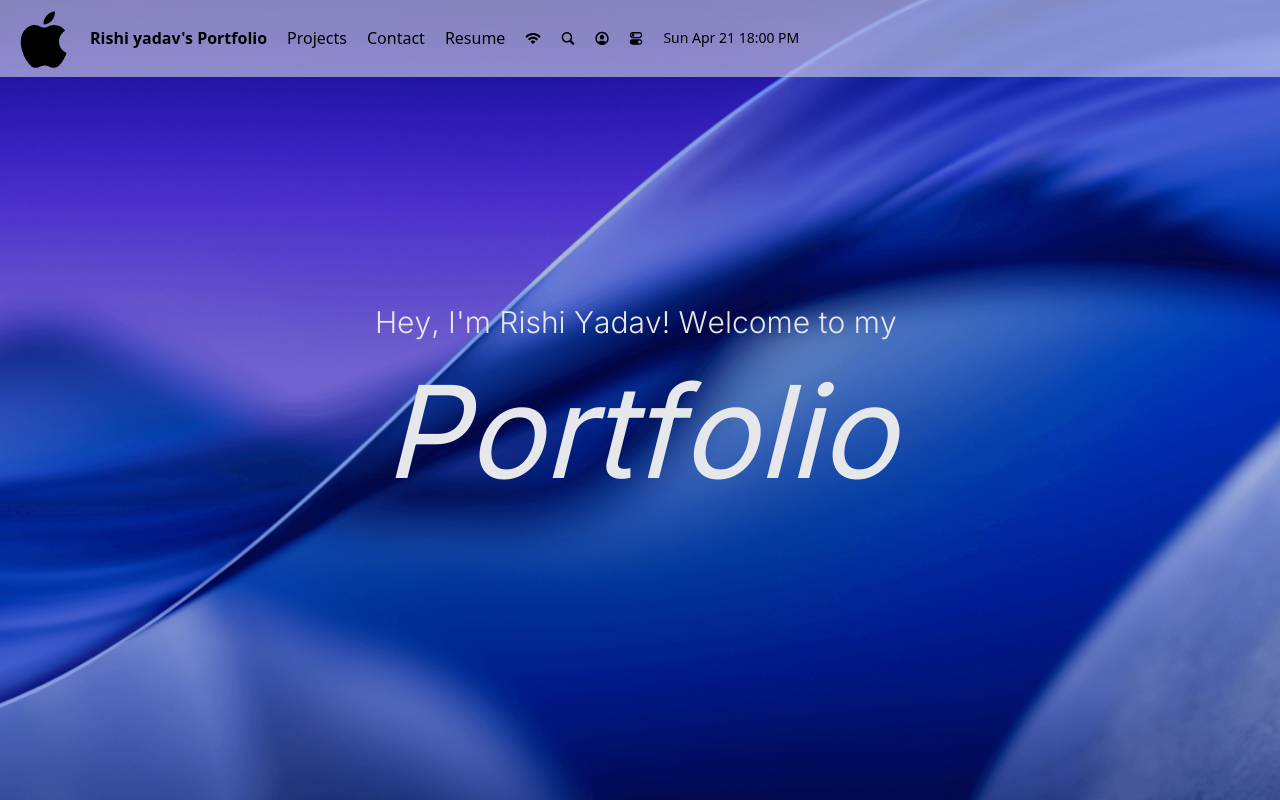
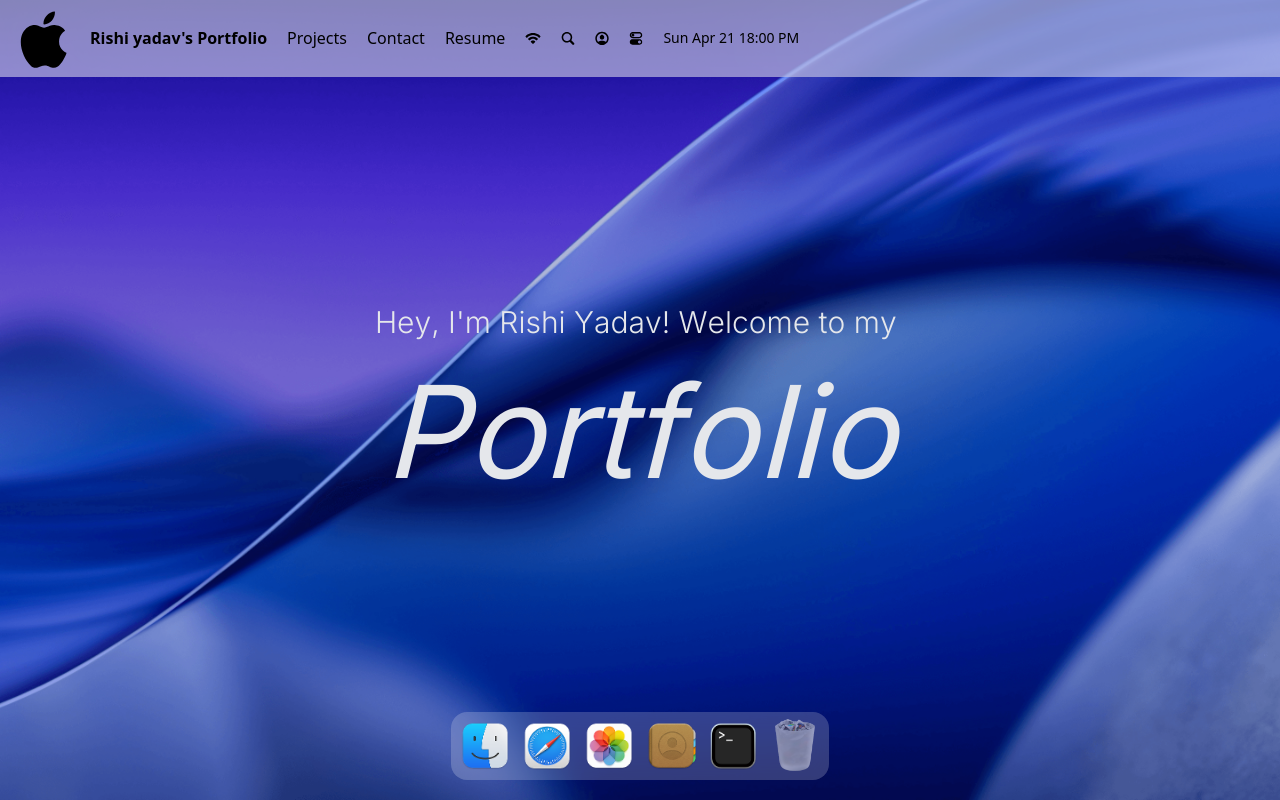
Before and after one commit to rishiyadav11/myportfolio, a Next.js app: page / in a window 1280 px wide. Built offline with nearby package versions, Linux system fonts and the light colour scheme; a web font is replaced by a local one.

Commit message:
implement dock presentation

```diff
--- a/app/page.tsx
+++ b/app/page.tsx
@@ -1,3 +1,4 @@
+import Dock from '@/components/Dock'
 import Navbar from '@/components/Navbar'
 import Welcome from '@/components/Welcome'
 import React from 'react'
@@ -7,6 +8,7 @@
     <main>
       <Navbar/>
       <Welcome/>
+      <Dock/>
     </main>
   )
 }
--- /dev/null
+++ b/components/Dock.tsx
@@ -0,0 +1,93 @@
+"use client";
+
+import { dockApps } from "@/constants";
+import { useGSAP } from "@gsap/react";
+import gsap from "gsap";
+import React, { useRef } from "react";
+import { Tooltip } from "react-tooltip";
+import "react-tooltip/dist/react-tooltip.css";
+
+const Dock = () => {
+  const dockRef = useRef<HTMLDivElement | null>(null);
+
+  useGSAP(() => {
+    const dock = dockRef.current;
+    if (!dock) return;
+
+    const icons = Array.from(dock.querySelectorAll(".dock-icon"));
+
+    const animateIcons = (e: MouseEvent) => {
+      const rect = dock.getBoundingClientRect();
+      const mouseX = e.clientX - rect.left;
+
+      icons.forEach((icon) => {
+        const iconRect = icon.getBoundingClientRect();
+        const centerX = iconRect.left - rect.left + iconRect.width / 2;
+
+        const distance = Math.abs(mouseX - centerX);
+        const intensity = Math.exp(-(distance ** 2) / 250); // smooth falloff
+
+        gsap.to(icon, {
+          scale: 1 + 0.5 * intensity,
+          y: -20 * intensity,
+          duration: 0.25,
+          ease: "power2.out",
+        });
+      });
+    };
+
+    const resetIcons = () => {
+      icons.forEach((icon) => {
+        gsap.to(icon, {
+          scale: 1,
+          y: 0,
+          duration: 0.25,
+          ease: "power2.out",
+        });
+      });
+    };
+
+    dock.addEventListener("mousemove", animateIcons);
+    dock.addEventListener("mouseleave", resetIcons);
+
+    return () => {
+      dock.removeEventListener("mousemove", animateIcons);
+      dock.removeEventListener("mouseleave", resetIcons);
+    };
+  }, []);
+
+  const toggleApp = (app: string) => {
+    console.log("Open", app);
+  };
+
+  return (
+    <section id="dock">
+      <div className="dock-container" ref={dockRef}>
+        {dockApps.map(({ id, icon, name, canOpen }) => (
+          <div key={id} className="relative flex justify-center">
+            <button
+              type="button"
+              className="dock-icon"
+              aria-label={name}
+              data-tooltip-id="dock-tooltip"
+              data-tooltip-content={name}
+              data-tooltip-delay-show={150}
+              disabled={!canOpen}
+              onClick={() => toggleApp(id)}
+            >
+              <img
+                src={`/images/${icon}`}
+                alt={name}
+                className={canOpen ? "" : "opacity-50"}
+              />
+            </button>
+          </div>
+        ))}
+
+        <Tooltip id="dock-tooltip" place="top" className="tooltip" />
+      </div>
+    </section>
+  );
+};
+
+export default Dock;
--- a/package.json
+++ b/package.json
@@ -15,7 +15,8 @@
     "lucide-react": "^0.555.0",
     "next": "16.0.5",
     "react": "19.2.0",
-    "react-dom": "19.2.0"
+    "react-dom": "19.2.0",
+    "react-tooltip": "^5.30.0"
   },
   "devDependencies": {
     "@tailwindcss/postcss": "^4",
```
Also changed, not shown: 1 other file (tests, documents, lock files or other folders).
